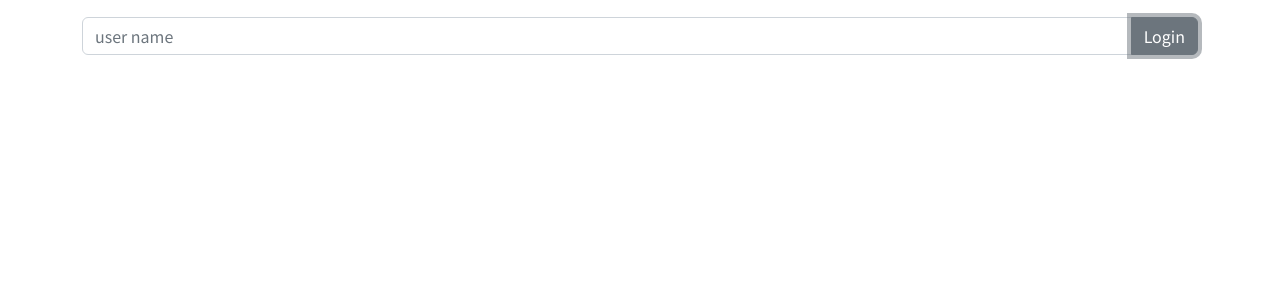
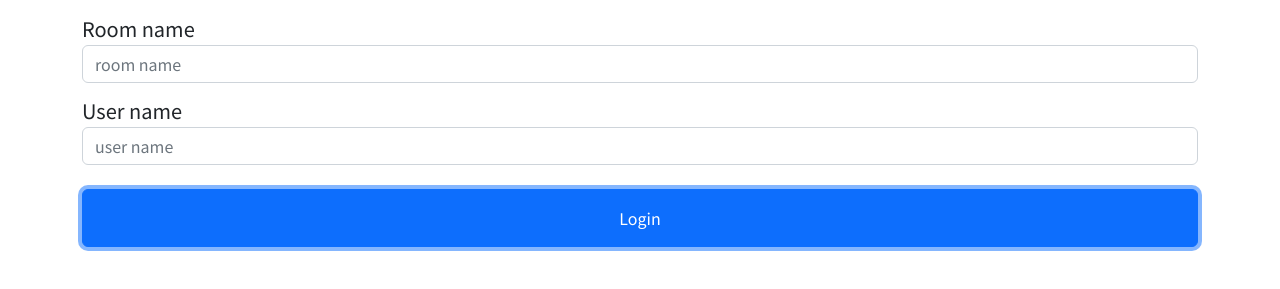
Before and after one commit to Charlie50503/socket.io-room-chat-practice, a website: page login.html in a window 1280 px wide. Both pictures are taken after a click on the button "Login". Shown: the part 79-368 px from the top of the page. Drawn offline with nearby package versions, Linux system fonts and the light colour scheme.

Commit message:
feat: 修改login layout並添加toast

```diff
--- a/login.html
+++ b/login.html
@@ -6,7 +6,7 @@
     <meta name="viewport" content="width=device-width, initial-scale=1.0" />
     <title>Document</title>
   </head>
-  <body>
+  <body onload="init()" class="position-relative">
     <link
       rel="stylesheet"
       href="https://cdn.jsdelivr.net/npm/bootstrap@5.2.0/dist/css/bootstrap.min.css"
@@ -15,19 +15,37 @@
     <link rel="stylesheet" href="./css/page/login.css">
     <div class="container">
       <h1 class="mt-4 mb-4" font="noto">Login Page</h1>
-      <div>
+      <div class="login-container">
+        <ul class="list-unstyled mb-4">
+          <li>
+            <h3 class="mb-1 h5" font="noto">Room name</h3>
+            <div class="input-group mb-3">
+              <input
+                type="text"
+                id="ROOM_NAME_INPUT"
+                class="form-control"
+                placeholder="room name"
+                font="noto"
+              />
+            </div>
+          </li>
+          <li>
+            <h3 class="mb-1 h5" font="noto">User name</h3>
             <div class="input-group mb-3">
               <input
                 type="text"
                 id="LOGIN_USER_INPUT"
                 class="form-control"
                 placeholder="user name"
-            aria-label="user name"
-            aria-describedby="button-addon2"
                 font="noto"
               />
+            </div>
+          </li>
+        </ul>
+        <div class="row">
+          <div class="col-12">
             <button
-            class="btn btn-outline-secondary"
+            class="btn btn-outline-primary w-100 py-3"
             type="button"
             id="button-addon2"
             font="noto"
@@ -38,7 +56,21 @@
           </div>
         </div>
       </div>
+    </div>
 
+    <div class="position-absolute w-100 d-flex justify-content-center top-0">
+      <div class="" style="z-index: 11">
+        <div id="liveToast" class="toast" role="alert" aria-live="assertive" aria-atomic="true">
+          <div class="toast-header">
+            <strong class="me-auto">提醒</strong>
+            <button type="button" class="btn-close" data-bs-dismiss="toast" aria-label="Close"></button>
+          </div>
+          <div class="toast-body" id="ALERT_TOAST_BODY">
+
+          </div>
+        </div>
+      </div>
+    </div>
     <script src="./utils/utils.js"></script>
     <script src="./resources/login.js"></script>
   </body>
--- a/resources/login.js
+++ b/resources/login.js
@@ -1,10 +1,38 @@
 const loginUserInput = document.getElementById("LOGIN_USER_INPUT")
+const roomNameInput = document.getElementById("ROOM_NAME_INPUT")
+
+var alertToast = null
+
 function login(){
-  if(!isInputHasValue(loginUserInput)){
-    alert("請輸入user name")
+  if(!isInputHasValue(roomNameInput)){
+    showAlert("請輸入 Room name")
     return
   }
+
+  if(!isInputHasValue(loginUserInput)){
+    showAlert("請輸入 User name")
+    return
+  }
+
 
   localStorage.setItem('userName', loginUserInput.value);
   window.location.href = "index.html";
 }
+
+function init(){
+  addEnterEvent()
+  alertToast = createToast('liveToast')
+}
+
+function addEnterEvent(){
+  window.document.onkeydown = function(event){
+    if (event.key === 'Enter') login()
+  }
+}
+
+function showAlert(messageHtml){
+  const alertToastBody = document.getElementById("ALERT_TOAST_BODY")
+  alertToastBody.innerHTML = /*html*/`<p font="noto" class="mb-0">${messageHtml}</p>`
+  alertToast.show();
+  timeToHideToast(2000,alertToast)
+}
--- a/utils/utils.js
+++ b/utils/utils.js
@@ -2,3 +2,14 @@ function isInputHasValue(targetInput){
   if(targetInput.value!=="") return true
   return false
 }
+
+function createToast(elementId){
+  const toastEl = document.getElementById(elementId)
+  return bootstrap.Toast.getOrCreateInstance(toastEl)
+}
+
+function timeToHideToast(time,toast){
+  setTimeout(()=>{
+    toast.hide()
+  },time)
+}
```
Lines whose indentation alone changed are shown as unchanged.
